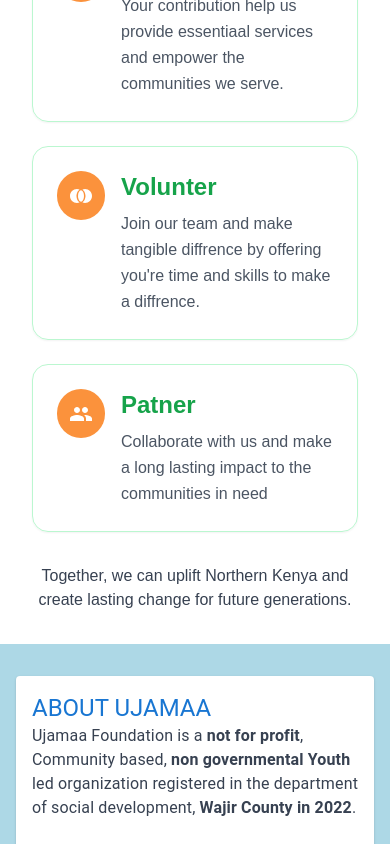
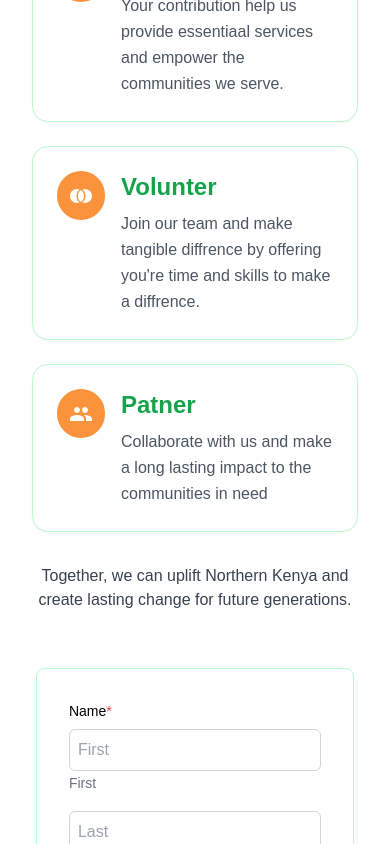
Before and after one commit to ahmednule/Ujamaa-Foundation, a Next.js app: page /contact-us in a window 390 px wide. Shown: the part 936-1780 px from the top of the page. Built offline with nearby package versions, Linux system fonts and the light colour scheme.

Commit message:
feature: imported the cards inside the main component then went ahead and made it responsive so that in a small screen it will be just one in a big, 2 per sceen

```diff
--- a/package.json
+++ b/package.json
@@ -24,6 +24,7 @@
     "next": "15.1.3",
     "react": "^19.0.0",
     "react-dom": "^19.0.0",
+    "react-phone-input-2": "^2.15.1",
     "tailwind-merge": "^2.6.0",
     "tailwindcss-animate": "^1.0.7"
   },
--- a/src/app/contact-us/page.tsx
+++ b/src/app/contact-us/page.tsx
@@ -1,11 +1,15 @@
 "use client"
 import ContactusCarosel from "@components/components/ui/ContactusCarosel"
 import HowtoSupport from "@components/components/ui/HowtoSupport"
+import ContactusForm from "@components/components/ui/ContactusForm"
 export default function contactUs(){
     return(
         <div>
             <ContactusCarosel/>
-            <HowtoSupport/>
+        <div className="grid grid-cols-1 md:grid-cols-2 lg:grid-cols-2">
+        <HowtoSupport/>
+        <ContactusForm/>
+        </div>
         </div>
     )
 }
```
Also changed, not shown: 1 other file (tests, documents, lock files or other folders).
